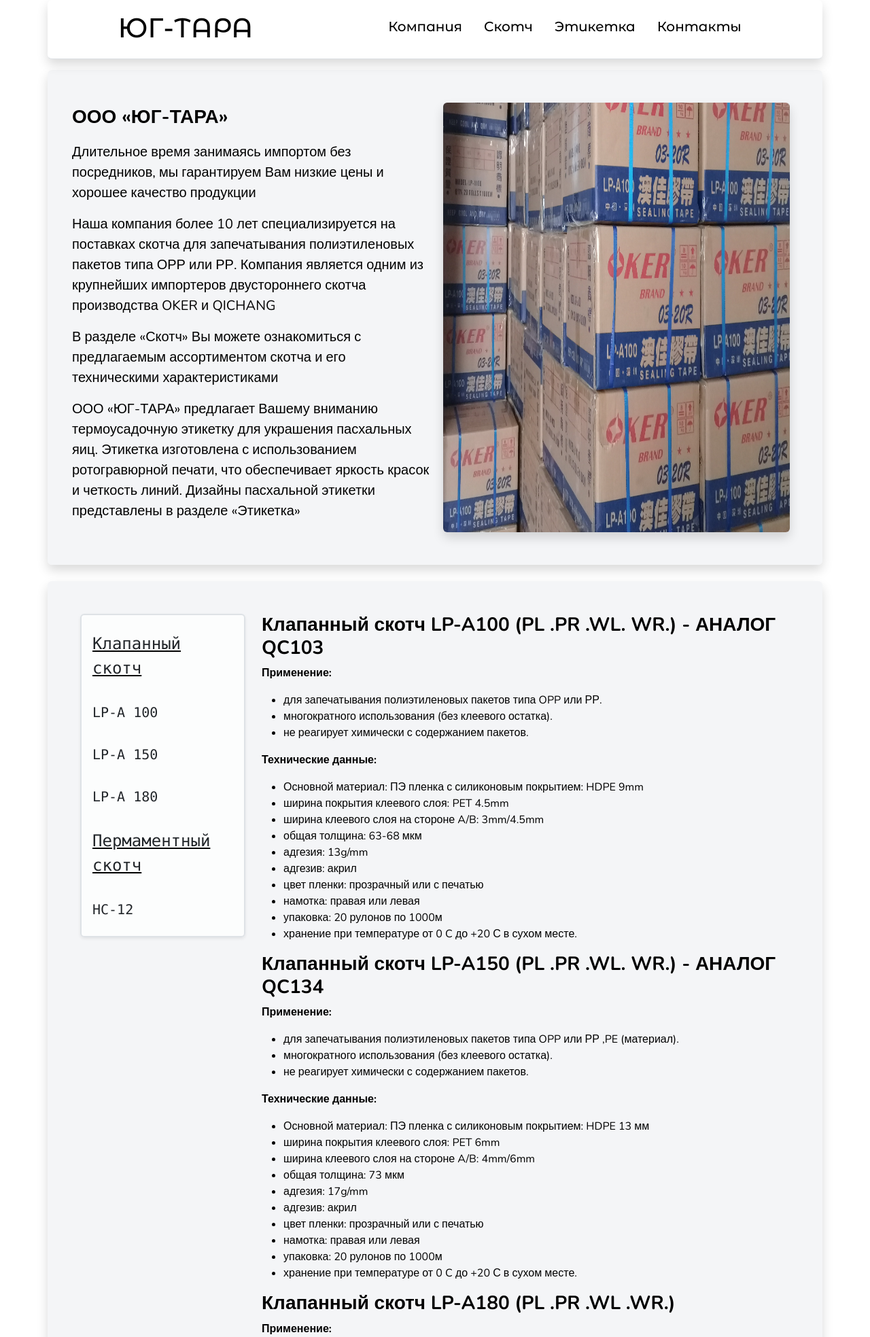
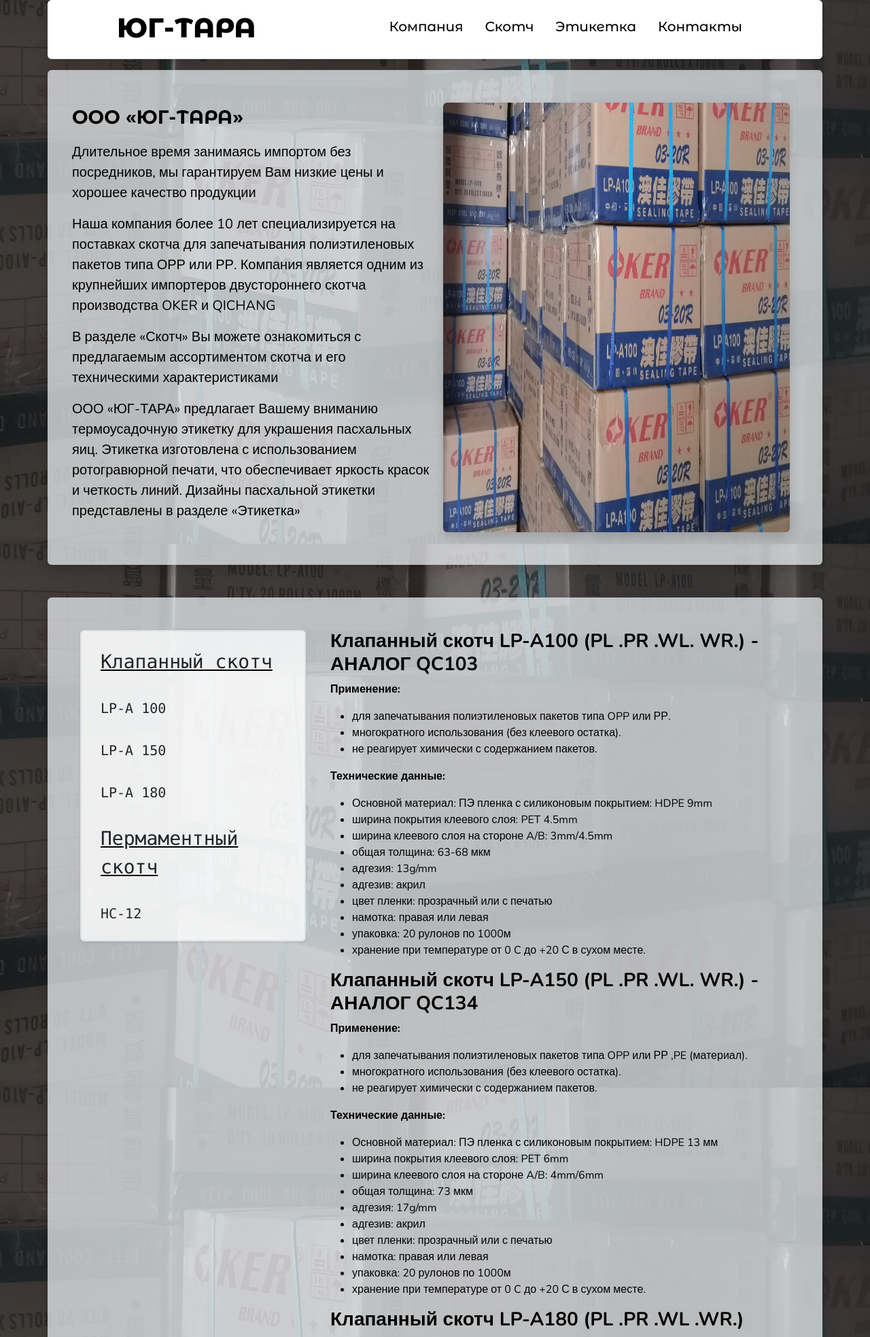
Before and after one commit to pkomarov53/Flask_Plastic_Group, a Flask app: page / in a window 1280 px wide. Shown: the top 1967 px of the page at 68% size. Run offline with Flask 3, Linux system fonts and the light colour scheme.

Commit message:
Обновление дизайна сайта

```diff
--- a/static/css/index_stylesheet.css
+++ b/static/css/index_stylesheet.css
@@ -1,6 +1,16 @@
 body {
     font-family: 'Nunito', sans-serif;
+    background-image: url("/static/images/container/background.jpg");
+    background-size: cover;
+    background-repeat: no-repeat;
+    background-position: center center;
+    background-attachment: fixed;
 }
+
+.bg-image {
+
+}
+
 
 .img-height {
     height: 445px;
--- a/templates/base_template.html
+++ b/templates/base_template.html
@@ -37,8 +37,8 @@
 	{%-endblock -%}
     {%- block footer -%}
 	<!--- Подвал сайта --->
-	<div class="container bg-white border-top mt-0">
-		<footer class="d-flex flex-wrap justify-content-between mt-5 mb-3" id="contacts-section">
+	<div class="container sticky-bot px-5 py-3 rounded text-body-emphasis bg-body-secondary bg-opacity-75 shadow">
+		<footer class="d-flex flex-wrap justify-content-between" id="contacts-section">
 			<div class="col-md-4">
 				<p class="fs-4 text-body-secondary mb-0">ЮГ-ТАРА</p>
 				<p class="text-body-secondary mb-0">&copy; 2009–2024</p>
@@ -67,16 +67,16 @@
 			</ul>
 			<ul class="nav col-md-2 mb-md-5">
 				<li class="nav-item">
-					<p class="nav-link px-1 text-body-secondary fs-6 mb-1">ОГРН 1095029000175</p>
+					<p class="nav-link px-2 text-body-secondary fs-6 mb-1">ОГРН 1095029000175</p>
 				</li>
 				<li class="nav-item">
-					<p class="nav-link px-1 text-body-secondary text-center fs-6 mb-1">ИНН 5029122650</p>
+					<p class="nav-link px-2 text-body-secondary text-center fs-6 mb-1">ИНН 5029122650</p>
 				</li>
 				<li class="nav-item">
-					<p class="nav-link px-1 text-body-secondary text-center fs-6 mb-1">КПП 502901001</p>
+					<p class="nav-link px-2 text-body-secondary text-center fs-6 mb-1">КПП 502901001</p>
 				</li>
 				<li class="nav-item">
-					<p class="nav-link px-1 text-body-secondary fs-6 mb-1">ОКПО 88883256</p>
+					<p class="nav-link px-2 py-0 text-body-secondary fs-6 mb-1">ОКПО 88883256</p>
 				</li>
 			</ul>
 		</footer>
--- a/templates/index.html
+++ b/templates/index.html
@@ -1,10 +1,11 @@
 {% extends 'base_template.html' %}
 
+<!--- Импорты сайта --->
 {% block imports %}
     {%- block common_imports %}
+		<link rel="preconnect" href="https://fonts.gstatic.com" crossorigin>
+        <link href="https://fonts.googleapis.com/css2?family=Nunito:wght@400;700&display=swap" rel="stylesheet">
         <link href="https://cdn.jsdelivr.net/npm/bootstrap@5.3.2/dist/css/bootstrap.min.css" rel="stylesheet" integrity="sha384-T3c6CoIi6uLrA9TneNEoa7RxnatzjcDSCmG1MXxSR1GAsXEV/Dwwykc2MPK8M2HN" crossorigin="anonymous">
-        <link href="https://fonts.googleapis.com/css2?family=Nunito:wght@400;700&display=swap" rel="stylesheet">
-		<link rel="preconnect" href="https://fonts.gstatic.com" crossorigin>
 		<link href="https://fonts.googleapis.com/css2?family=Montserrat+Alternates:ital,wght@0,100;0,200;0,300;0,400;0,500;0,600;0,700;0,800;0,900;1,100;1,200;1,300;1,400;1,500;1,600;1,700;1,800;1,900&display=swap" rel="stylesheet">
     {%- endblock %}
 
@@ -15,11 +16,14 @@
     {%- endblock %}
 {% endblock %}
 
+<!--- Контент сайта --->
 {% block content %}
+
+	<!--- Шапка сайта --->
 	<div class="container bg-white sticky-top md-1 mb-3 rounded border-bottom shadow">
-	<header class="d-flex flex-wrap justify-content-around mb-1 bg-white text-white">
+		<header class="d-flex flex-wrap justify-content-around mb-1 bg-white bg-opacity-25">
 			<a href="" class="d-flex align-items-center ms-5 link-body-emphasis text-decoration-none ">
-			<p class="montserrat-alternates-medium fs-1 m-0 me-5">ЮГ-ТАРА</p>
+				<p class="montserrat-alternates-extrabold fs-1 m-0 me-5">ЮГ-ТАРА</p>
 			</a>
 			<ul class="nav d-flex flex-wrap justify-content-evenly px-5 mb-1">
 				<li class="nav-item"><a id="companyButton" href="url_for('user_register')" class="montserrat-alternates-medium nav-link my-3 text-black fs-5">Компания</a></li>
@@ -29,10 +33,12 @@
 			</ul>
 		</header>
 	</div>
-<div id="company-section" class="container p-md-5 mb-4 rounded text-body-emphasis bg-body-secondary bg-opacity-50 shadow">
+
+	<!--- Описание компании --->
+	<div id="company-section" class="container p-md-5 rounded text-body-emphasis bg-body-secondary bg-opacity-75 shadow">
 		<div class="row">
 			<div class="col-lg-6 px-0">
-			<p class="fs-3 fw-bold">ООО «ЮГ-ТАРА»</p>
+				<p class="fs-3 fw-bold montserrat-alternates-semibold">ООО «ЮГ-ТАРА»</p>
 				<p class="lead my-3 fs-5 lh-base text-wrap">Длительное время занимаясь импортом без посредников, мы гарантируем Вам низкие цены и хорошее качество продукции</p>
 				<p class="lead my-3 fs-5 lh-base text-wrap">Наша компания более 10 лет специализируется на поставках скотча для запечатывания полиэтиленовых пакетов типа ОРР или РР. Компания является одним из крупнейших импортеров двустороннего скотча производства OKER и QICHANG</p>
 				<p class="lead my-3 fs-5 lh-base text-wrap">В разделе «Скотч» Вы можете ознакомиться с предлагаемым ассортиментом скотча и его техническими характеристиками</p>
@@ -41,24 +47,26 @@
 			<div class="d-flex col-lg-6 fluid"> <img src="{{ url_for('static', filename='images/container/about_company.jpg') }}" class="img-fluid rounded shadow" alt="bg3"> </div>
 		</div>
 	</div>
-<div class="container p-md-5 mb-4 rounded text-body-emphasis bg-body-secondary bg-opacity-50 shadow">
+
+	<!--- Виды скотча --->
+	<div class="container p-md-5 mt-5 mb-4 rounded text-body-emphasis bg-body-secondary bg-opacity-75 shadow">
 		<div class="row">
 			<!-- Sticky Оглавление слева -->
-		<div class="col-md-3">
-			<div class="custom-sticky bg-white bg-opacity-75 border border-2 rounded shadow-sm">
+			<div class="col-md-4">
+				<div class="container-fluid custom-sticky bg-white bg-opacity-75 border border-2 rounded shadow-sm">
 					<ul class="nav flex-column">
-					<li class="nav-item font-monospace text-decoration-underline"><a id="tape_type_1" class="nav-link fs-4 text-dark mb-3 mt-3" href="">Клапанный скотч</a></li>
+						<li class="nav-item font-monospace text-decoration-underline"><a id="tape_type_1" class="nav-link fs-3 text-dark mb-3 mt-3" href="">Клапанный скотч</a></li>
 						<li class="nav-item font-monospace"><a id="tape_100_LPA" class="nav-link text-dark fs-5 mb-3" href="">LP-A 100</a></li>
 						<li class="nav-item font-monospace"><a id="tape_150_LPA" class="nav-link text-dark fs-5 mb-3" href="">LP-A 150</a></li>
 						<li class="nav-item font-monospace"><a id="tape_180_LPA" class="nav-link text-dark fs-5 mb-3" href="">LP-A 180</a></li>
-					<li class="nav-item font-monospace text-decoration-underline"><a id="tape_type_2" class="nav-link fs-4 text-dark mb-3" href="">Пермаментный скотч</a></li>
+						<li class="nav-item font-monospace text-decoration-underline"><a id="tape_type_2" class="nav-link fs-3 text-dark mb-3" href="">Пермаментный скотч</a></li>
 						<li class="nav-item font-monospace"><a id="tape_12_HC" class="nav-link text-dark fs-5 mb-3" href="#section4 text-dark">HC-12</a></li>
 					</ul>
 				</div>
 			</div>
 			<!-- Блоки текста справа -->
-		<div class="col-md-9 ">
-			<div class="section ">
+			<div class="col-md-8 ">
+				<div class="container section">
 					<h3 id="tape_type_1_section" class="fw-bold">Клапанный скотч LP-A100 (PL .PR .WL. WR.) - АНАЛОГ QC103</h3>
 					<p><strong>Применение:</strong></p>
 					<ul class="list">
@@ -80,8 +88,8 @@
 						<li>хранение при температуре от 0 C до +20 С в сухом месте.</li>
 					</ul>
 				</div>
-			<div class="section">
-				<h3 class="fw-bold">Клапанный скотч LP-A150 (PL .PR .WL. WR.) - АНАЛОГ QC134</h3>
+				<div class="container section">
+					<h3 id="tape_LP-A150" class="fw-bold">Клапанный скотч LP-A150 (PL .PR .WL. WR.) - АНАЛОГ QC134</h3>
 					<p><strong>Применение:</strong></p>
 					<ul class="list">
 						<li>для запечатывания полиэтиленовых пакетов типа OPP или РР ,PE (материал).</li>
@@ -102,8 +110,8 @@
 						<li>хранение при температуре от 0 C до +20 С в сухом месте.</li>
 					</ul>
 				</div>
-			<div class="section">
-				<h3 class="fw-bold">Клапанный скотч LP-A180 (PL .PR .WL .WR.)</h3>
+				<div class="container section">
+					<h3 id="tape_LP-A180" class="fw-bold">Клапанный скотч LP-A180 (PL .PR .WL .WR.)</h3>
 					<p><strong>Применение:</strong></p>
 					<ul class="list">
 						<li>для запечатывания полиэтиленовых пакетов типа OPP или РР ,PE (материал).</li>
@@ -124,7 +132,7 @@
 						<li>хранение при температуре от 0 C до +20 С в сухом месте.</li>
 					</ul>
 				</div>
-			<div class="section">
+				<div class="container section">
 					<h3 id="tape_type_2_section" class="fw-bold">Перманентный скотч HС-12 - АНАЛОГ QC120</h3>
 					<p><strong>Применение:</strong></p>
 					<ul class="list">
@@ -145,9 +153,12 @@
 			</div>
 		</div>
 	</div>
-<div class="container">
-	<p class="fs-3 px-0">Дизайны термоусадочной пасхальной этикетки</p>
-	<div class="row row-cols-7 mb-3 align-items-center" id="designs-section">
+
+
+	<!--- Дизайны упаковок --->
+	<div class="container p-md-5 mb-4 mt-5 rounded text-body-emphasis bg-body-secondary bg-opacity-75 shadow">
+		<p class="fs-3 px-0 montserrat-alternates-semibold">Дизайны термоусадочной пасхальной этикетки</p>
+		<div class="row row-cols-7 mb-3 d-flex justify-content-between" id="designs-section">
 			<div class="col"> <img src="{{ url_for('static', filename='images/designs/design-1.png') }}" class="img-fluid img-height rounded shadow px-0" alt="design-1"> </div>
 			<div class="col"> <img src="{{ url_for('static', filename='images/designs/design-2.png') }}" class="img-fluid img-height rounded shadow px-0" alt="design-2"> </div>
 			<div class="col"> <img src="{{ url_for('static', filename='images/designs/design-3.png') }}" class="img-fluid img-height rounded shadow px-0" alt="design-3"> </div>
@@ -158,8 +169,8 @@
 		</div>
 	</div>
 
+	<!--- Подвал сайта --->
 	{% block footer %}
 		{{ super() }}
 	{% endblock %}
-
 {% endblock %}
```
Also changed, not shown: static/css/control_panel_stylesheet.css (+15 -0 lines), static/js/index_scripts.js (+70 -0 lines), templates/control_panel.html (deleted, +0 -10 lines), templates/price_calculator.html (deleted, +0 -10 lines), static/images/container/background.jpg (added). Lines whose indentation alone changed are shown as unchanged.
